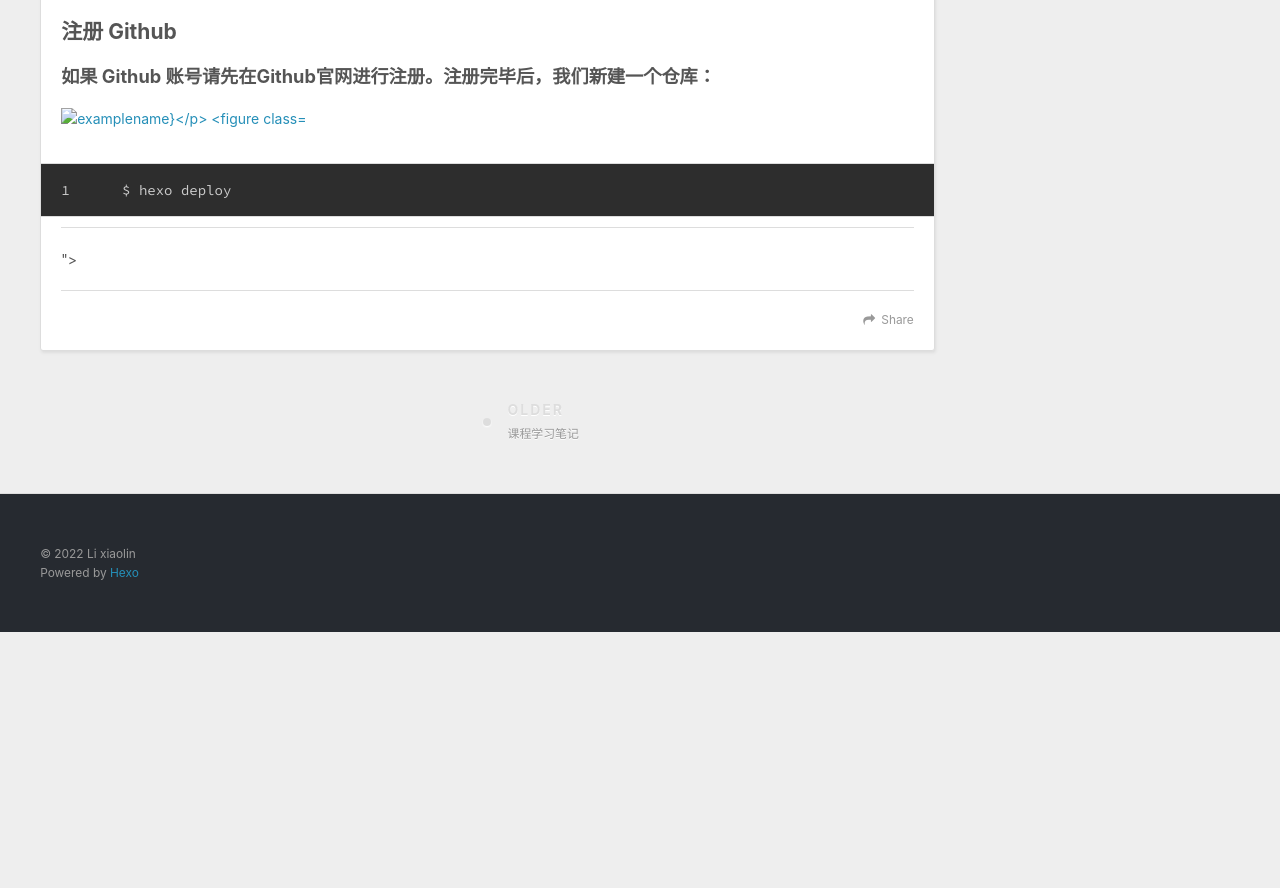
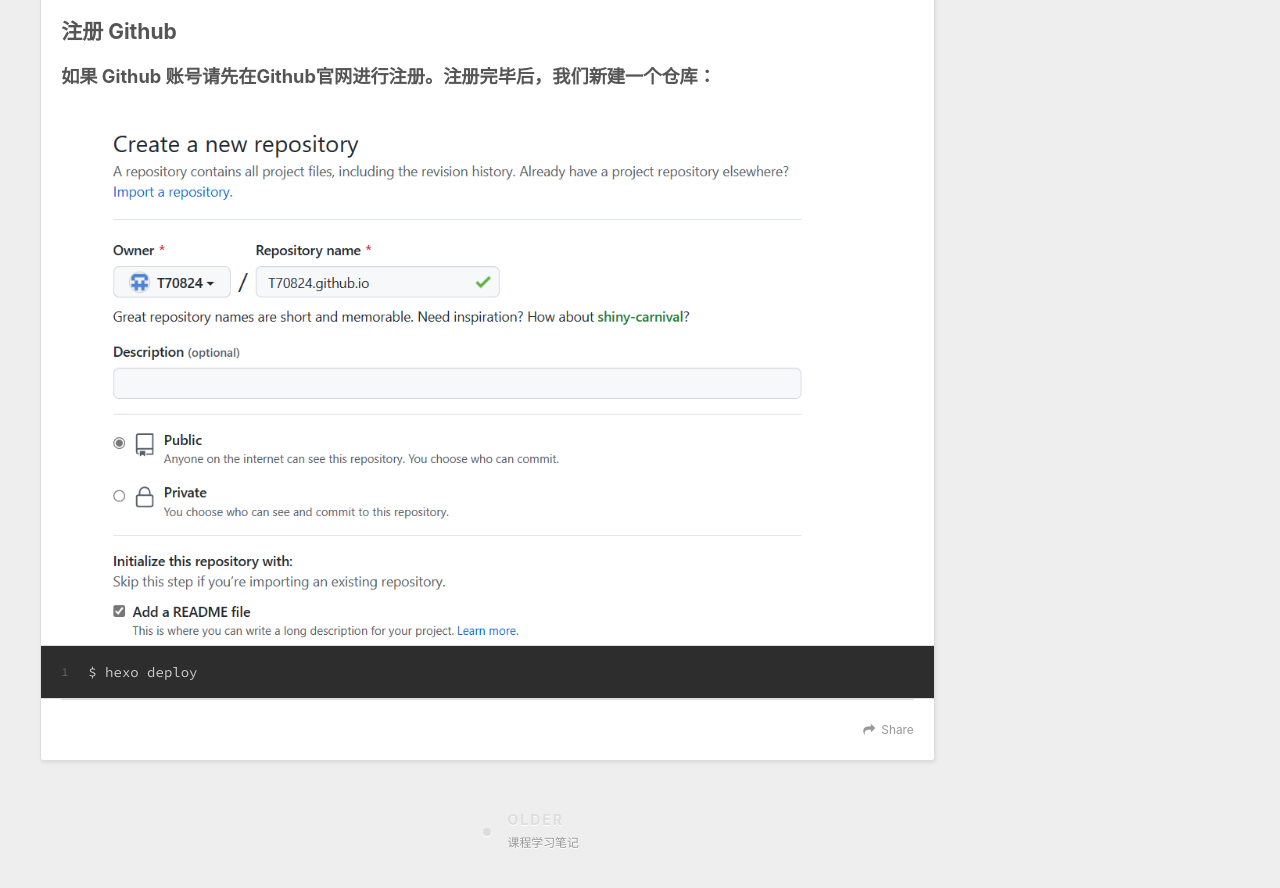
Before and after one commit to T70824/T70824.github.io, a plain HTML site: page 2022/12/29/步骤/index.html in a window 1280 px wide. Shown: the part 1012-1900 px from the top of the page. Before the commit the page ends 1644 px from the top, so only its background shows below. Drawn offline with nearby package versions, Linux system fonts and the light colour scheme.

Commit message:
Site updated: 2022-12-29 19:04:56

```diff
--- a/2022/12/29/步骤/index.html
+++ b/2022/12/29/步骤/index.html
@@ -14,12 +14,12 @@
 <meta property="og:site_name" content="My hexo blog">
 <meta property="og:description" content="这里记录了完成Linux大作业时的相关步骤，其中包含了相关图片、代码以及命令准备环境准备 node 和 git 环境。实验楼里已经安装好了node和 git 环境，可以执行以下命令验证是否成功。123git versionnode -vnpm -v  安装Hexo如果以上环境准备好了就可以使用npm开始安装Hexo了。在命令行输入执行以下命令：1npm install -g hexo-cli  安">
 <meta property="og:locale" content="en_US">
-<meta property="og:image" content="http://example.com/2022/12/29/%E6%AD%A5%E9%AA%A4/12/29/%E6%AD%A5%E9%AA%A4/01.png">
+<meta property="og:image" content="http://example.com/2022/12/29/%E6%AD%A5%E9%AA%A4/01.png">
 <meta property="article:published_time" content="2022-12-29T10:07:14.000Z">
-<meta property="article:modified_time" content="2022-12-29T10:50:43.070Z">
+<meta property="article:modified_time" content="2022-12-29T11:04:36.544Z">
 <meta property="article:author" content="Li xiaolin">
 <meta name="twitter:card" content="summary">
-<meta name="twitter:image" content="http://example.com/2022/12/29/%E6%AD%A5%E9%AA%A4/12/29/%E6%AD%A5%E9%AA%A4/01.png">
+<meta name="twitter:image" content="http://example.com/2022/12/29/%E6%AD%A5%E9%AA%A4/01.png">
 
     <link rel="alternate" href="/atom.xml" title="My hexo blog" type="application/atom+xml">
 
@@ -96,7 +96,13 @@
 
 <h3 id="安装-Hexo完成后，再执行下列命令，Hexo将会在指定文件夹中新建所需要的文件。"><a href="#安装-Hexo完成后，再执行下列命令，Hexo将会在指定文件夹中新建所需要的文件。" class="headerlink" title="安装 Hexo完成后，再执行下列命令，Hexo将会在指定文件夹中新建所需要的文件。"></a>安装 Hexo完成后，再执行下列命令，Hexo将会在指定文件夹中新建所需要的文件。</h3><figure class="highlight bash"><table><tr><td class="gutter"><pre><span class="line">1</span><br><span class="line">2</span><br><span class="line">3</span><br></pre></td><td class="code"><pre><span class="line">hexo init blog</span><br><span class="line"><span class="built_in">cd</span> blog</span><br><span class="line">npm install</span><br></pre></td></tr></table></figure>
 
-<h2 id="注册-Github"><a href="#注册-Github" class="headerlink" title="注册 Github"></a>注册 Github</h2><h3 id="如果-Github-账号请先在Github官网进行注册。注册完毕后，我们新建一个仓库："><a href="#如果-Github-账号请先在Github官网进行注册。注册完毕后，我们新建一个仓库：" class="headerlink" title="如果 Github 账号请先在Github官网进行注册。注册完毕后，我们新建一个仓库："></a>如果 Github 账号请先在Github官网进行注册。注册完毕后，我们新建一个仓库：</h3><p><img src="/2022/12/29/%E6%AD%A5%E9%AA%A4/12/29/%E6%AD%A5%E9%AA%A4/01.png" class title="examplename}&lt;&#x2F;p&gt; <figure class=" highlight bash"><table><tr><td class="gutter"><pre><span class="line">1</span><br></pre></td><td class="code"><pre><span class="line">$ hexo deploy</span><br></pre></td></tr></table>"></p>
+<h2 id="注册-Github"><a href="#注册-Github" class="headerlink" title="注册 Github"></a>注册 Github</h2><h3 id="如果-Github-账号请先在Github官网进行注册。注册完毕后，我们新建一个仓库："><a href="#如果-Github-账号请先在Github官网进行注册。注册完毕后，我们新建一个仓库：" class="headerlink" title="如果 Github 账号请先在Github官网进行注册。注册完毕后，我们新建一个仓库："></a>如果 Github 账号请先在Github官网进行注册。注册完毕后，我们新建一个仓库：</h3><img src="/2022/12/29/%E6%AD%A5%E9%AA%A4/01.png" class title="This is an example image">
+
+
+<figure class="highlight bash"><table><tr><td class="gutter"><pre><span class="line">1</span><br></pre></td><td class="code"><pre><span class="line">$ hexo deploy</span><br></pre></td></tr></table></figure>
+
+
+
 
     </div>
     <footer class="article-footer">
```
Also changed, not shown: index.html (+7 -1 lines).
